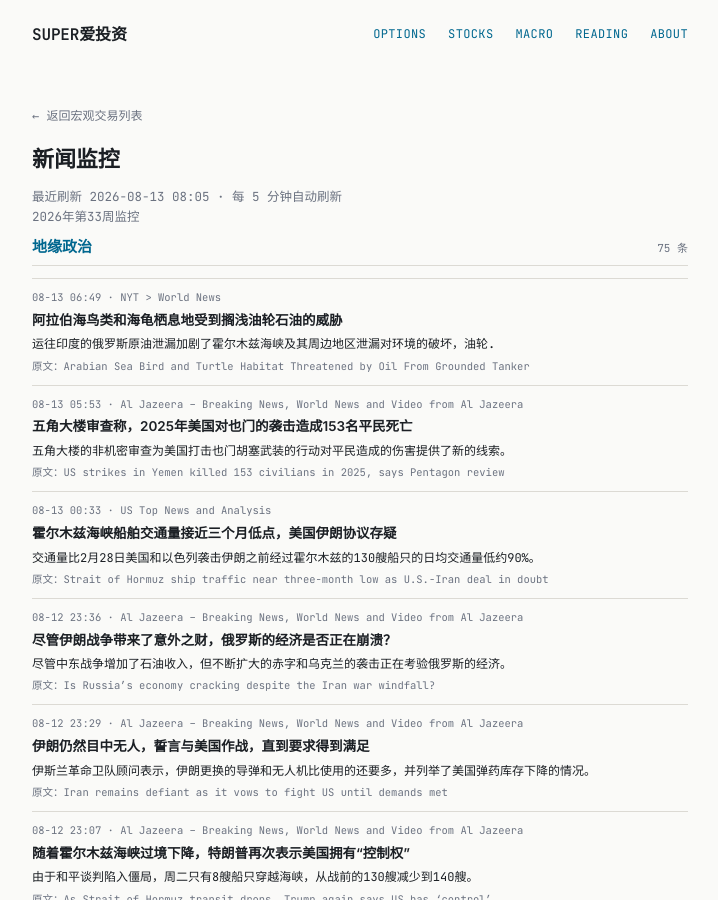
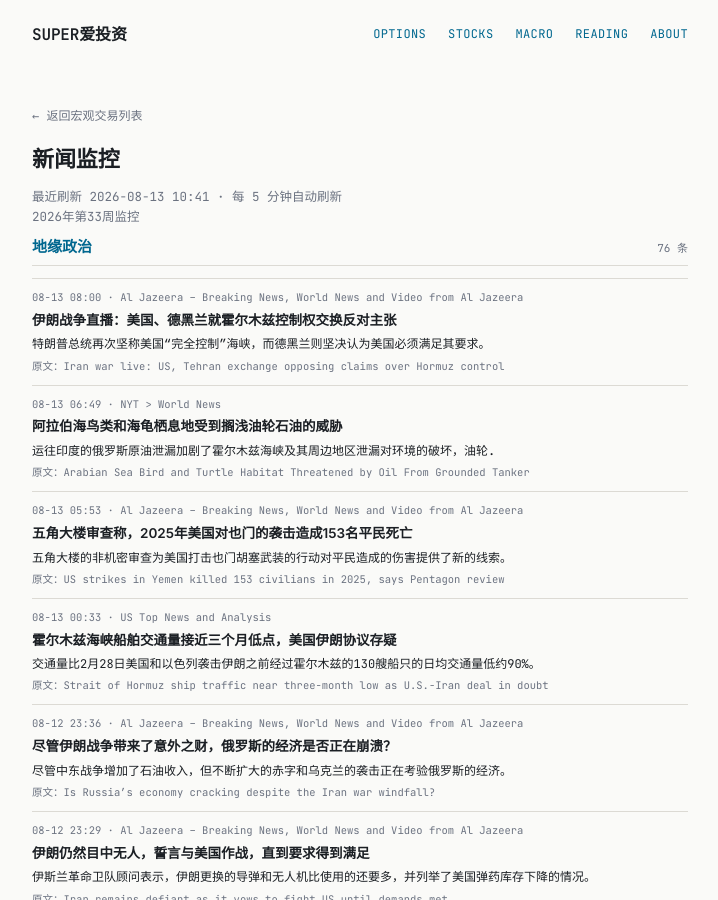
Before and after one commit to tang3super/tang3super.github.io, a Jekyll site: the page built from macro-trade/news-digest.md, in a window 1280 px wide and 900 px high. Shown: the whole window, without its empty margins (280-998 px from the left). Built offline with Jekyll 4.4.1, drawn with Linux system fonts in a browser that asks for light colours; some of the changed text lies outside the part shown.

Commit message:
sync news-digest article

```diff
--- a/macro-trade/news-digest.md
+++ b/macro-trade/news-digest.md
@@ -5,11 +5,18 @@ title: 新闻监控
 date: '2026-08-13'
 summary: 2026年第33周监控
 week_label: 2026年第33周监控
-last_updated: 2026-08-13 08:05
+last_updated: 2026-08-13 10:41
 refresh_note: 每 5 分钟自动刷新
 topics:
 - name: 地缘政治
   items:
+  - title: 'Iran war live: US, Tehran exchange opposing claims over Hormuz control'
+    summary: President Trump again insists US has 'total control' of strait, while Tehran resolute that the US must meet its demands.
+    link: https://www.aljazeera.com/news/liveblog/2026/8/13/iran-war-live-us-and-iran-exchange-opposing-claims-over-hormuz-control?traffic_source=rss
+    source: Al Jazeera – Breaking News, World News and Video from Al Jazeera
+    time: 08-13 08:00
+    title_zh: 伊朗战争直播：美国、德黑兰就霍尔木兹控制权交换反对主张
+    summary_zh: 特朗普总统再次坚称美国“完全控制”海峡，而德黑兰则坚决认为美国必须满足其要求。
   - title: Arabian Sea Bird and Turtle Habitat Threatened by Oil From Grounded Tanker
     summary: The spill of Russian crude bound for India compounds the environmental damage from spills in and around the Strait of Hormuz, where tankers…
     link: https://www.nytimes.com/2026/08/12/world/middleeast/oil-spill-oman.html
@@ -515,6 +522,12 @@ topics:
     time: 08-10 02:18
 - name: 货币政策
   items:
+  - title: U.S. stock futures flat after in-line CPI, upbeat tech earnings
+    summary: ''
+    link: https://www.investing.com/news/stock-market-news/us-stock-futures-flat-after-inline-cpi-upbeat-tech-earnings-4856478
+    source: Stock Market News
+    time: 08-13 08:34
+    title_zh: CPI上涨后，美国股市期货持平，科技公司盈利乐观
   - title: How to trade gold prices as Fed rate hike and inflation odds shifts
     summary: Gold prices have been volatile in 2026, but a recent rally shows renewed investor interest amid tamer inflation data and changing Fed rate e…
     link: https://www.cnbc.com/2026/08/12/gold-prices-metals-fed-rate-hike-inflation.html
@@ -522,6 +535,13 @@ topics:
     time: 08-13 03:22
     title_zh: 随着美联储加息和通胀可能性的变化，如何交易黄金价格
     summary_zh: 2026年黄金价格一直波动，但最近的涨势表明，由于通胀数据温和和美联储利率变化，投资者重新燃起兴趣.
+  - title: A Special U.S. Navy Squadron Photographed the Last Total Solar Eclipse in Spain in 1905
+    summary: Three American warships were sent to Valencia to capture pictures of the sun’s corona with a high-definition camera that would cost over $34…
+    link: https://www.nytimes.com/2026/08/12/world/europe/total-solar-eclipse-spain-1905-us-navy.html
+    source: NYT > World News
+    time: 08-13 03:08
+    title_zh: 美国海军特种中队拍摄了1905年西班牙上次日全食
+    summary_zh: 三艘美国军舰被派往瓦伦西亚，用高清相机拍摄太阳日冕的照片，售价超过34美元..
   - title: A Special U.S. Navy Squadron Photographed the Last Total Solar Eclipse in Spain in 1905
     summary: Three American warships were sent to Valencia to capture pictures of the sun’s corona with a high-definition camera that would cost over $34…
     link: https://www.nytimes.com/live/2026/08/12/world/solar-eclipse-2026-updates/total-solar-eclipse-spain-1905-us-navy
```
